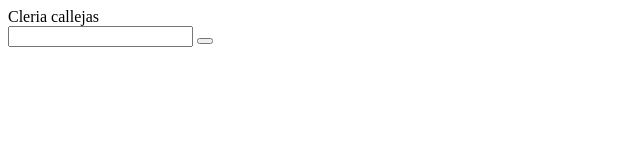
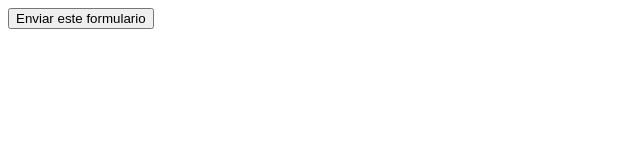
Before and after one commit to ccallejas/cleria.github.io, a plain HTML site: page index.html in a window 1280 px wide. Shown: the whole page, without its empty margins (0-640 px from the left). Drawn offline with Linux system fonts and the light colour scheme.

Commit message:
se ajusta la etiqueta del boton

```diff
--- a/index.html
+++ b/index.html
@@ -4,15 +4,15 @@ To change this license header, choose License Headers in Project Properties.
 To change this template file, choose Tools | Templates
 and open the template in the editor.
 -->
+
+<!DOCTYPE html>
 <html>
-    <head>
-        <title>My site</title>
-        <meta charset="UTF-8">
-        <meta name="viewport" content="width=device-width, initial-scale=1.0">
-    </head>
-    <body>
-        <form><label>Cleria callejas</label></form>
-        <input type="text" name="">
-        <button type="button" value="Enviar" title="Enviar"></button>
-    </body>
+<head>
+<title>Ejemplo del uso de formularios - aprenderaprogramar.com</title>
+</head>
+<body>
+<form method="get" action="http://aprenderaprogramar.com/accion.php">
+<input type="submit" value="Enviar este formulario" />
+</form>
+</body>
 </html>
```
